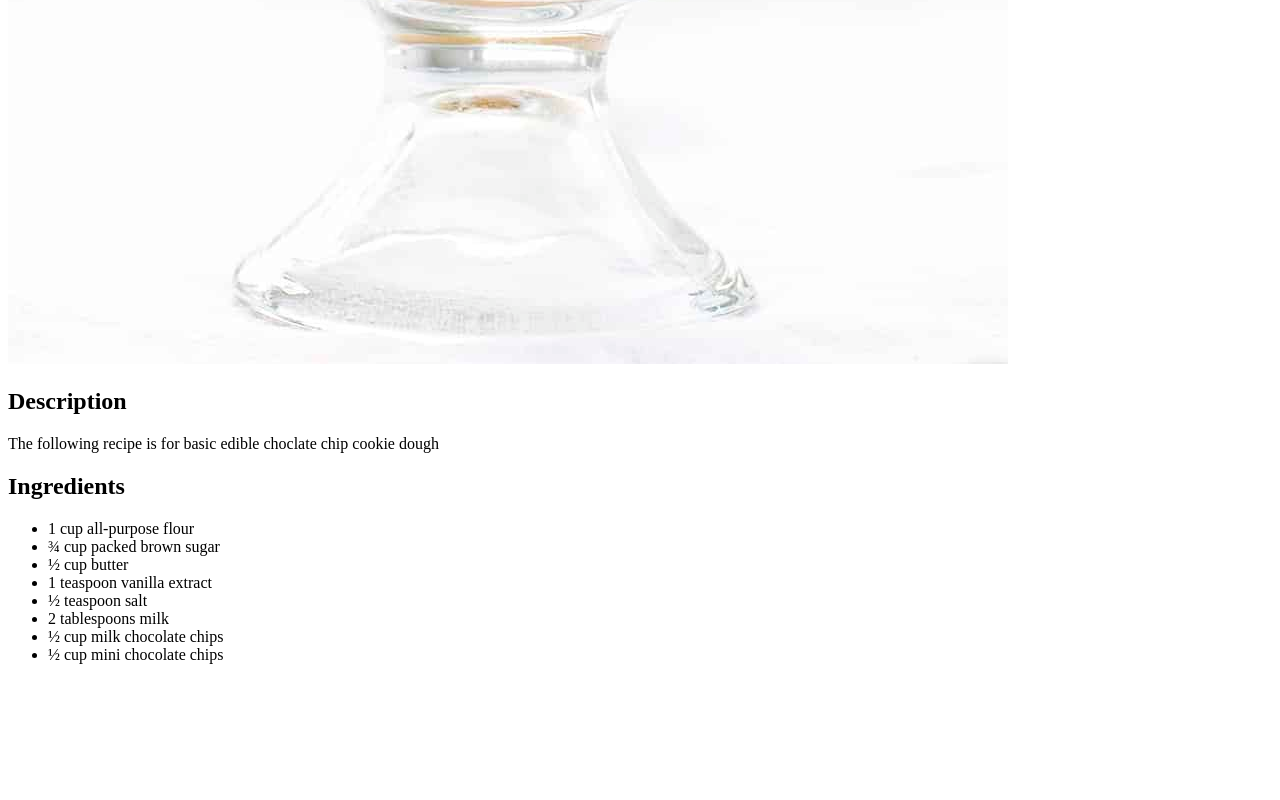
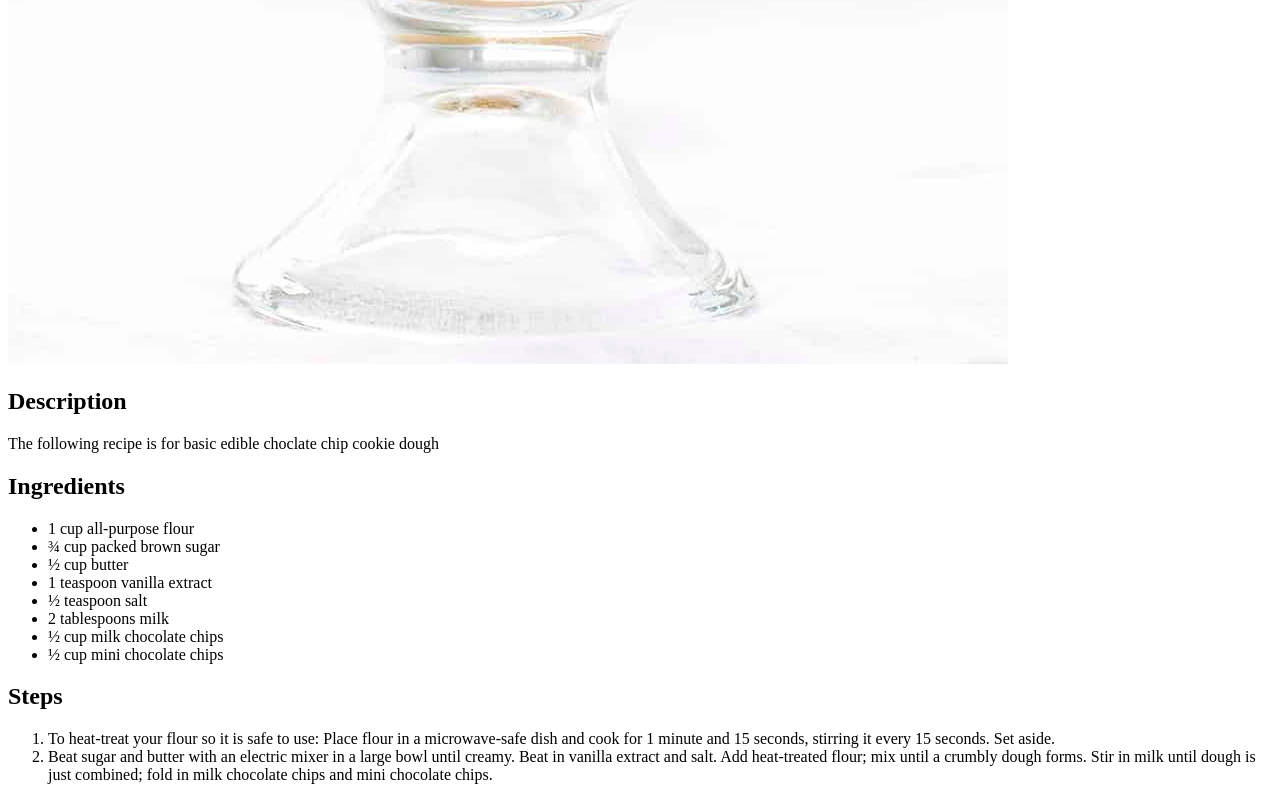
Before and after one commit to guacataco/odin-recipes, a plain HTML site: page recipes/cookie_dough.html in a window 1280 px wide. Shown: the part 958-1758 px from the top of the page. Before the commit the page ends 1638 px from the top, so only its background shows below. Drawn offline with Linux system fonts and the light colour scheme.

Commit message:
Add steps for cookie dough recipe

```diff
--- a/recipes/cookie_dough.html
+++ b/recipes/cookie_dough.html
@@ -22,5 +22,13 @@
         <li>½ cup milk chocolate chips</li>
         <li>½ cup mini chocolate chips</li>
     </ul>
+    <h2>Steps</h2>
+    <ol>
+        <li>To heat-treat your flour so it is safe to use: Place flour in a
+            microwave-safe dish and cook for 1 minute and 15 seconds, stirring it every 15 seconds. Set aside.</li>
+        <li>Beat sugar and butter with an electric mixer in a large bowl until creamy.
+            Beat in vanilla extract and salt. Add heat-treated flour; mix until a crumbly dough forms.
+            Stir in milk until dough is just combined; fold in milk chocolate chips and mini chocolate chips.</li>
+    </ol>
 </body>
 </html>
```
